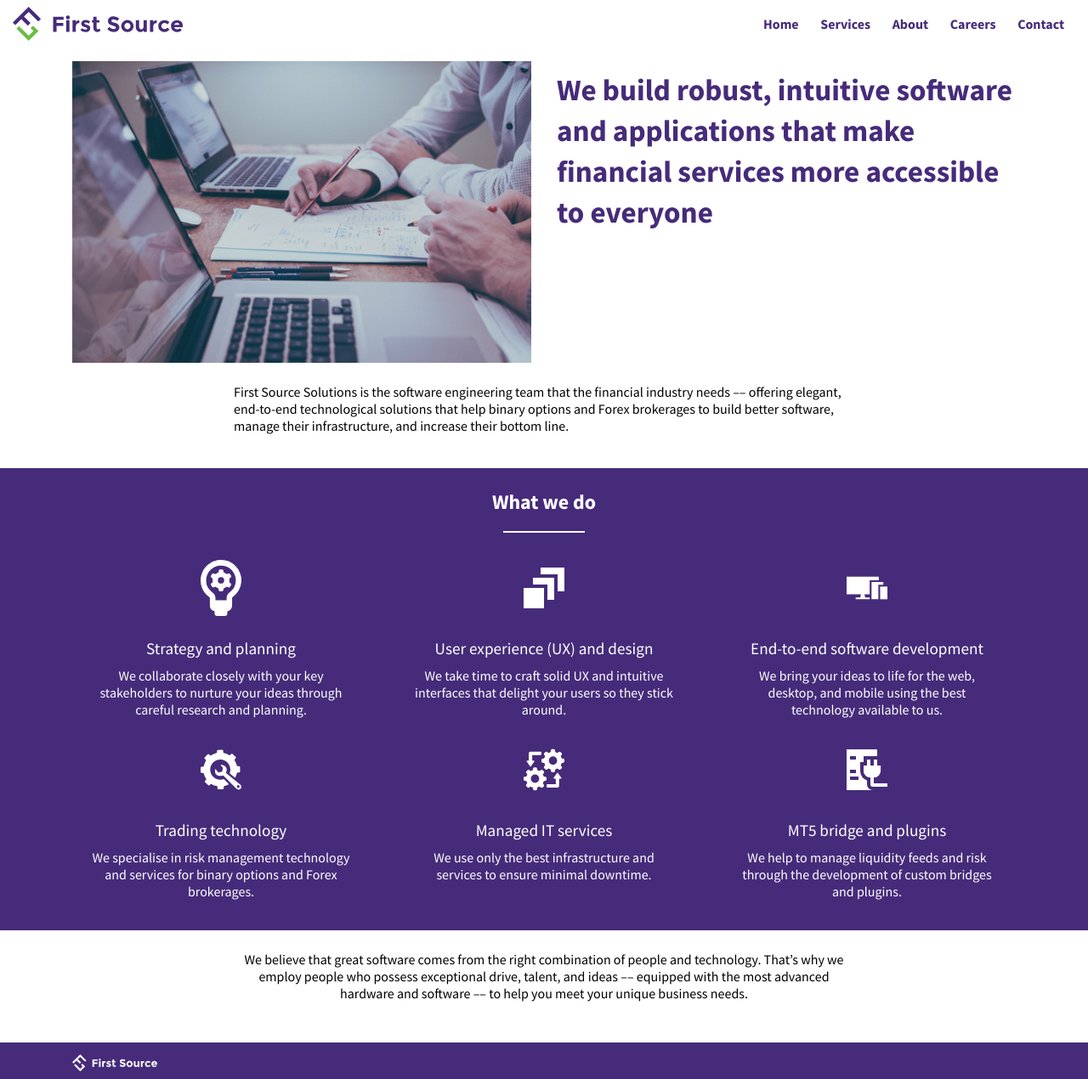
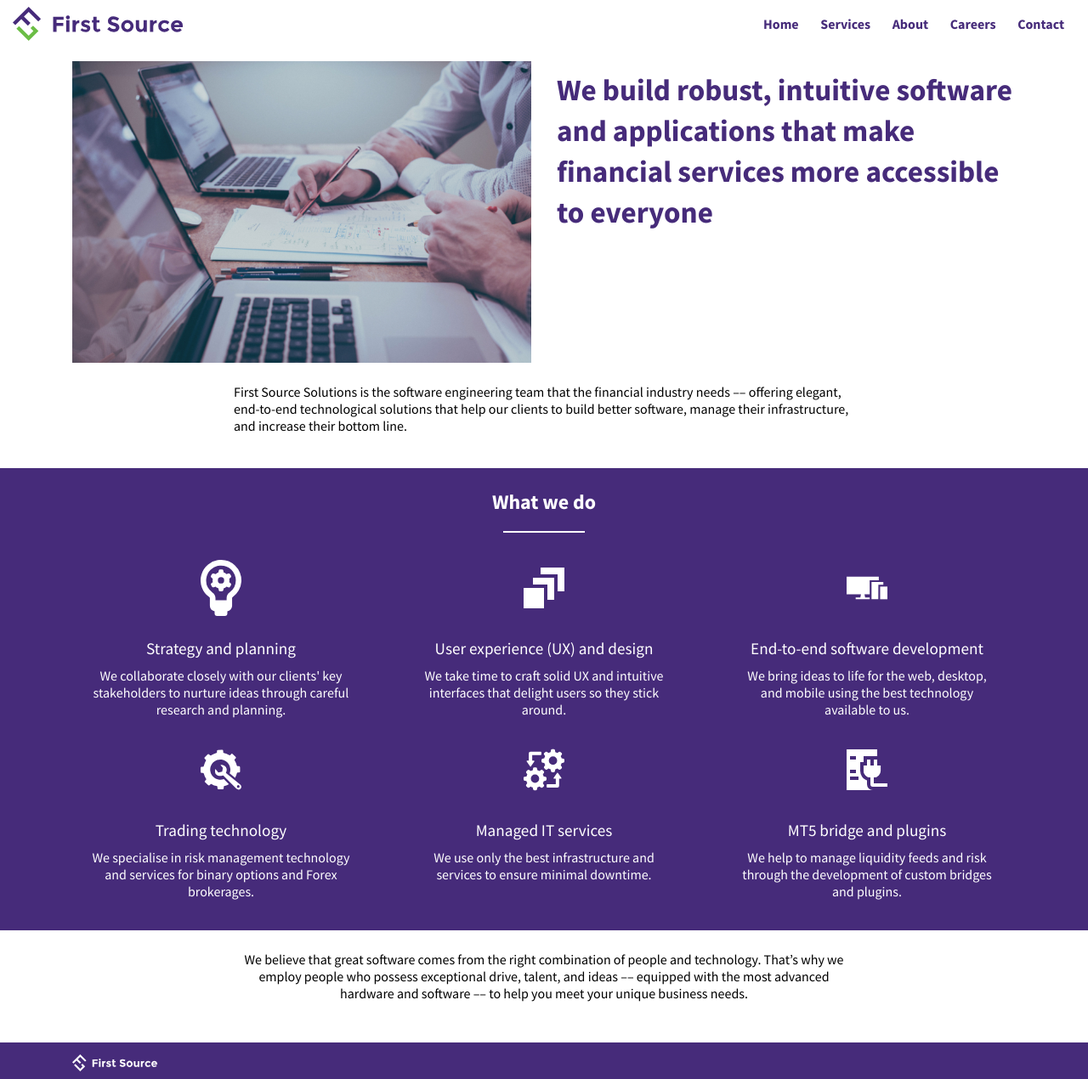
Before and after one commit to shayan-binary/firstsource, a Jekyll site: the page built from services.html, in a window 1280 px wide. Shown: the whole page at 85% size. Built offline with Jekyll 4.4.1, drawn with Linux system fonts in a browser that asks for light colours.

Commit message:
text changes

```diff
--- a/index.html
+++ b/index.html
@@ -48,7 +48,7 @@ subTitle: Developing world-class software for the financial industry
       <div class="layout-text left">
         <div class="content">
         <h3 class="reverse_color">Services</h3>
-        <p class="reverse_color">We develop state-of-the-art technological solutions that help online binary options and Forex brokerages increase their bottom line.
+        <p class="reverse_color">We develop state-of-the-art technological solutions that help our online binary options and Forex brokerage clients increase their bottom line.
         </p>
         <p><a href= {{ "/services" | prepend: site.github.url | replace: 'http://', 'https://'}} >Learn More<img class="arrow" src= {{ "/img/icons/arrow-icon.svg" | prepend: site.github.url | replace: 'http://', 'https://' }} alt=""></a></p></div>
         <div class="triangle-bottomleft"></div>
--- a/services.html
+++ b/services.html
@@ -11,8 +11,7 @@ title: First Source Solutions | Services
   </div>
   <div class="row justify-content-md-center mb-4 mt-4">
     <div class="col-md-8">
-      <p>First Source Solutions is the software engineering team that the financial industry needs –– offering elegant, end-to-end technological solutions that help binary options and Forex brokerages to build better software, manage their infrastructure,
-        and increase their bottom line.</p>
+      <p>First Source Solutions is the software engineering team that the financial industry needs –– offering elegant, end-to-end technological solutions that help our clients to build better software, manage their infrastructure, and increase their bottom line.</p>
     </div>
   </div>
 </section>
@@ -32,21 +31,21 @@ title: First Source Solutions | Services
             <img class="card-img-top" src= {{ "/img/icons/strategy_planning.svg" | prepend: site.github.url | replace: 'http://', 'https://' }} alt="Card image cap">
             <div class="card-body">
               <h4 class="card-title">Strategy and planning</h4>
-              <p class="card-text">We collaborate closely with your key stakeholders to nurture your ideas through careful research and planning.</p>
+              <p class="card-text">We collaborate closely with our clients' key stakeholders to nurture ideas through careful research and planning.</p>
             </div>
           </div>
           <div class="card">
             <img class="card-img-top" src= {{ "/img/icons/UX_design.svg" | prepend: site.github.url | replace: 'http://', 'https://' }} alt="Card image cap">
             <div class="card-body">
               <h4 class="card-title">User experience (UX) and design</h4>
-              <p class="card-text">We take time to craft solid UX and intuitive interfaces that delight your users so they stick around.</p>
+              <p class="card-text">We take time to craft solid UX and intuitive interfaces that delight users so they stick around.</p>
             </div>
           </div>
           <div class="card">
             <img class="card-img-top" src= {{ "/img/icons/software_development.svg" | prepend: site.github.url | replace: 'http://', 'https://' }} alt="Card image cap">
             <div class="card-body">
               <h4 class="card-title">End-to-end software development</h4>
-              <p class="card-text">We bring your ideas to life for the web, desktop, and mobile using the best technology available to us.</p>
+              <p class="card-text">We bring ideas to life for the web, desktop, and mobile using the best technology available to us.</p>
             </div>
           </div>
         </div>
```
